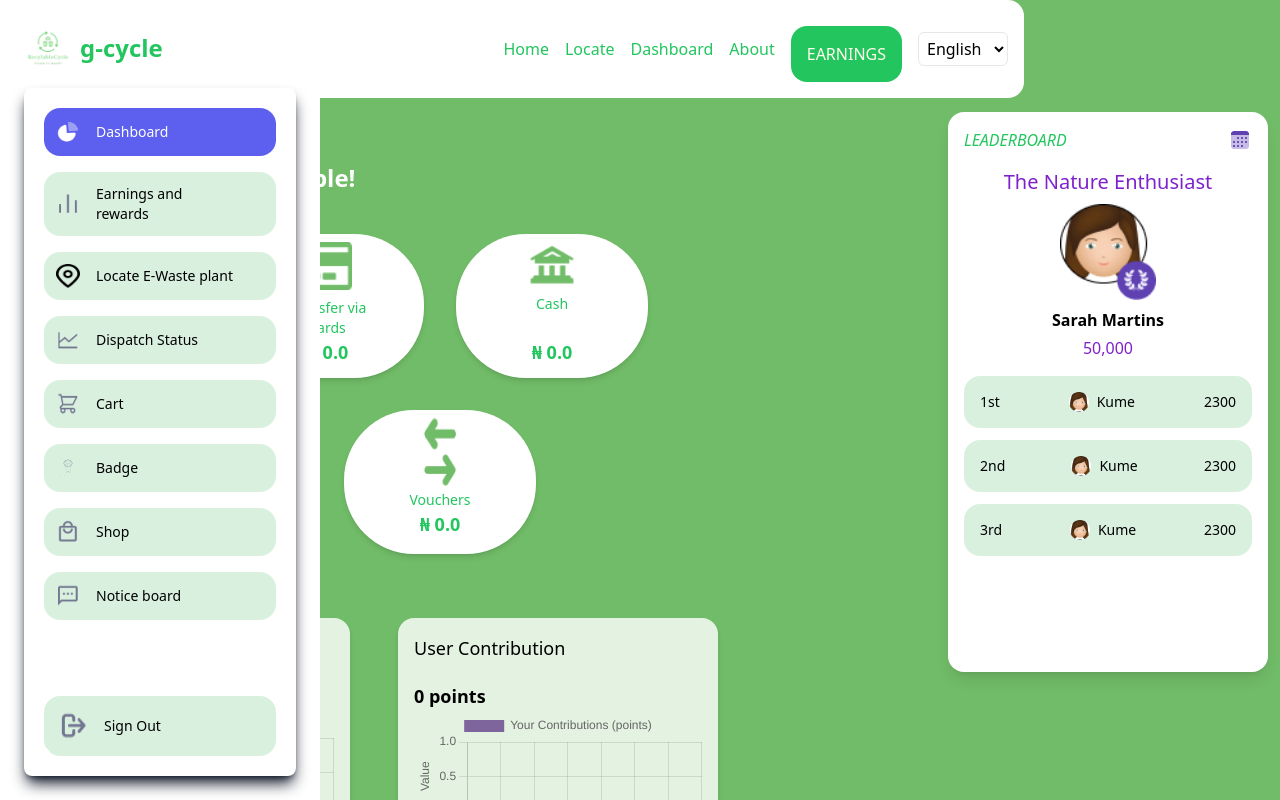
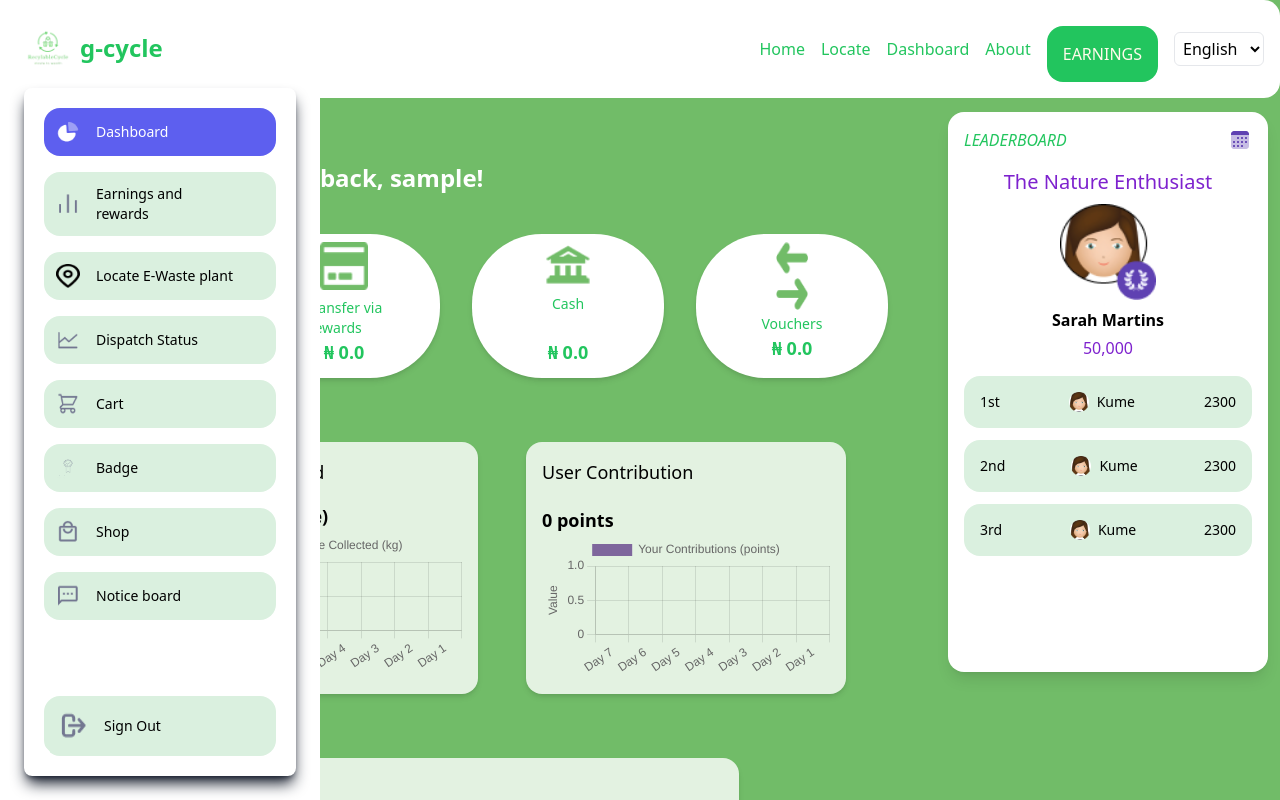
Before and after one commit to dark-royal/recycle, a React (Create React App) app: page /dashboard in a window 1280 px wide. Shown: the top 800 px of the page. Built offline with nearby package versions, Linux system fonts and the light colour scheme; sample sign-in values are in the browser's storage.

Commit message:
Updated the user dashboard

```diff
--- a/src/Components/dashboard/DashBar.jsx
+++ b/src/Components/dashboard/DashBar.jsx
@@ -5,12 +5,12 @@ import RightSidebar from "./sidebar/RightSidebar";
 
 const DashBar = () => {
     return (
-        <div style={{ width: '80%', maxWidth: '80vw'}}>
+        <>
             <DNavbar />
                 <DSidebar />
                 <DashBarView />
                 <RightSidebar />
-        </div>
+        </>
     );
 }
 
```
